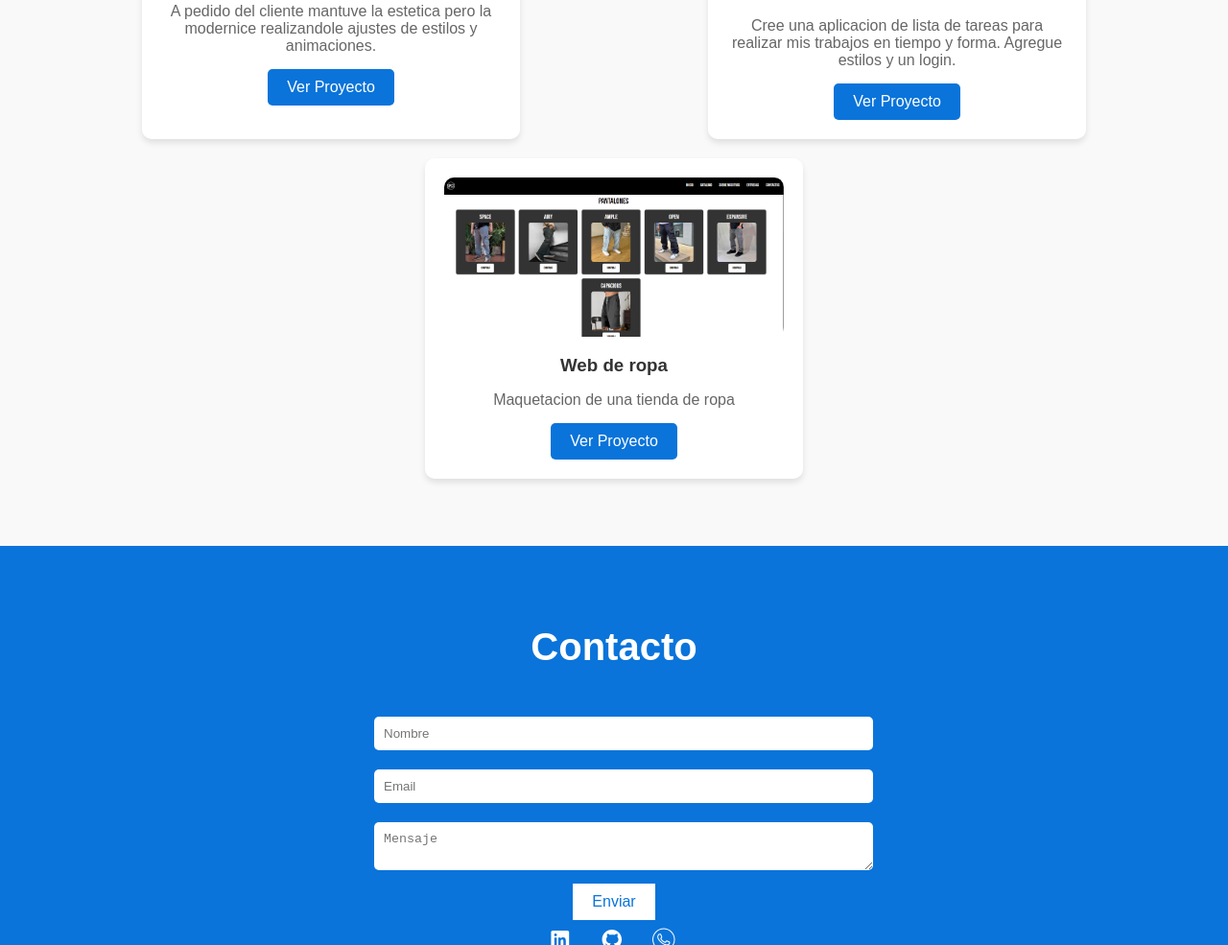
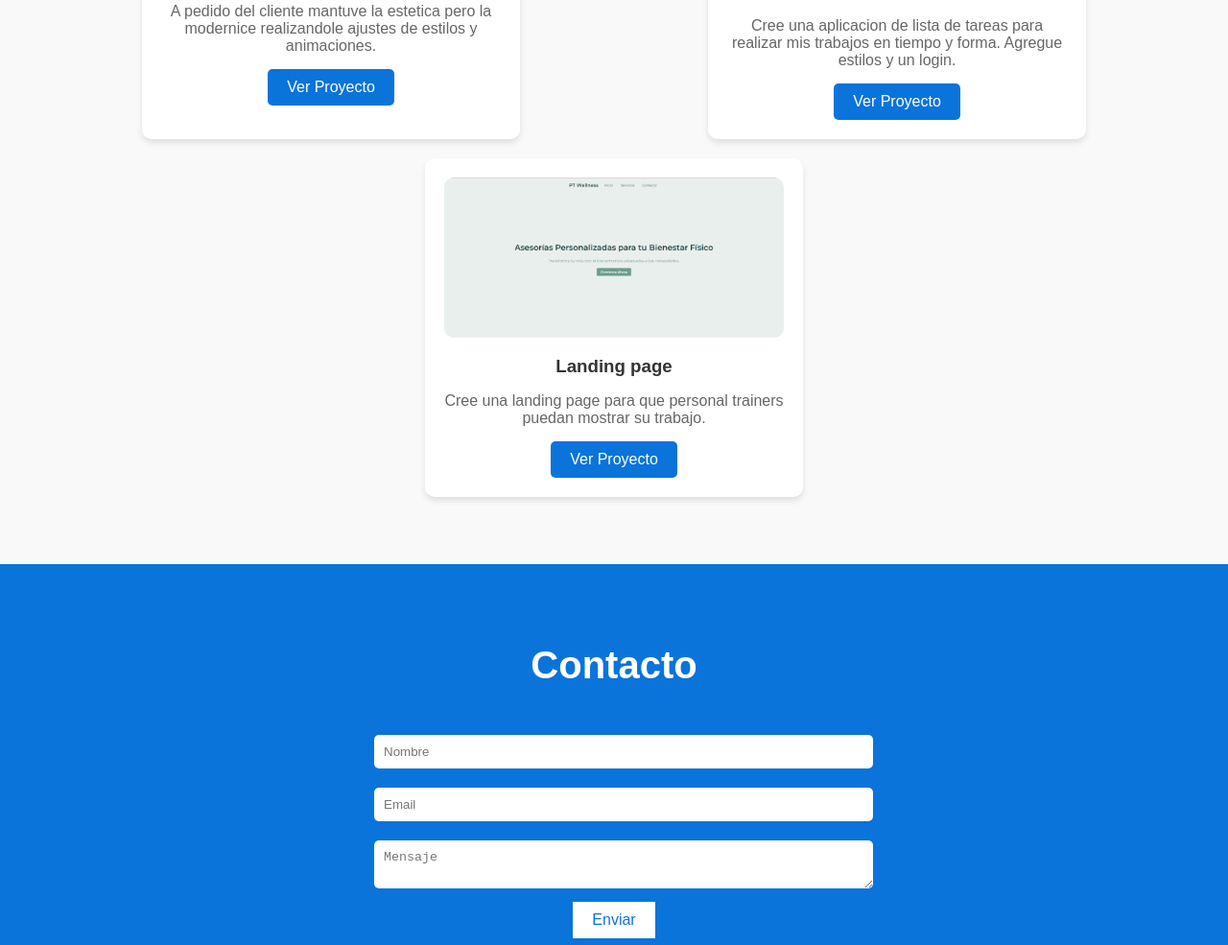
Before and after one commit to SGonzalezGomila/portfolio, a plain HTML site: page index.html in a window 1280 px wide. Shown: the part 943-1928 px from the top of the page at 96% size. Drawn offline with nearby package versions, Linux system fonts and the light colour scheme.

Commit message:
cambio a una de las cards

```diff
--- a/index.html
+++ b/index.html
@@ -57,9 +57,9 @@
                     Proyecto</button>
             </div>
             <div class="card">
-                <img src="./assets/img/fotos-de-proyectos/image copy 2.png" alt="Proyecto 3">
-                <h3>Web de ropa</h3>
-                <p>Maquetacion de una tienda de ropa</p>
+                <img src="./assets/img/fotos-de-proyectos/image copy 3.png" alt="Proyecto 3">
+                <h3>Landing page</h3>
+                <p>Cree una landing page para que personal trainers puedan mostrar su trabajo.</p>
                 <button onclick="window.location.href='https://sgonzalezgomila.github.io/spacious/','blank';">Ver
                     Proyecto</button>
             </div>
```
Also changed, not shown: assets/img/fotos-de-proyectos/image copy 3.png (added).
